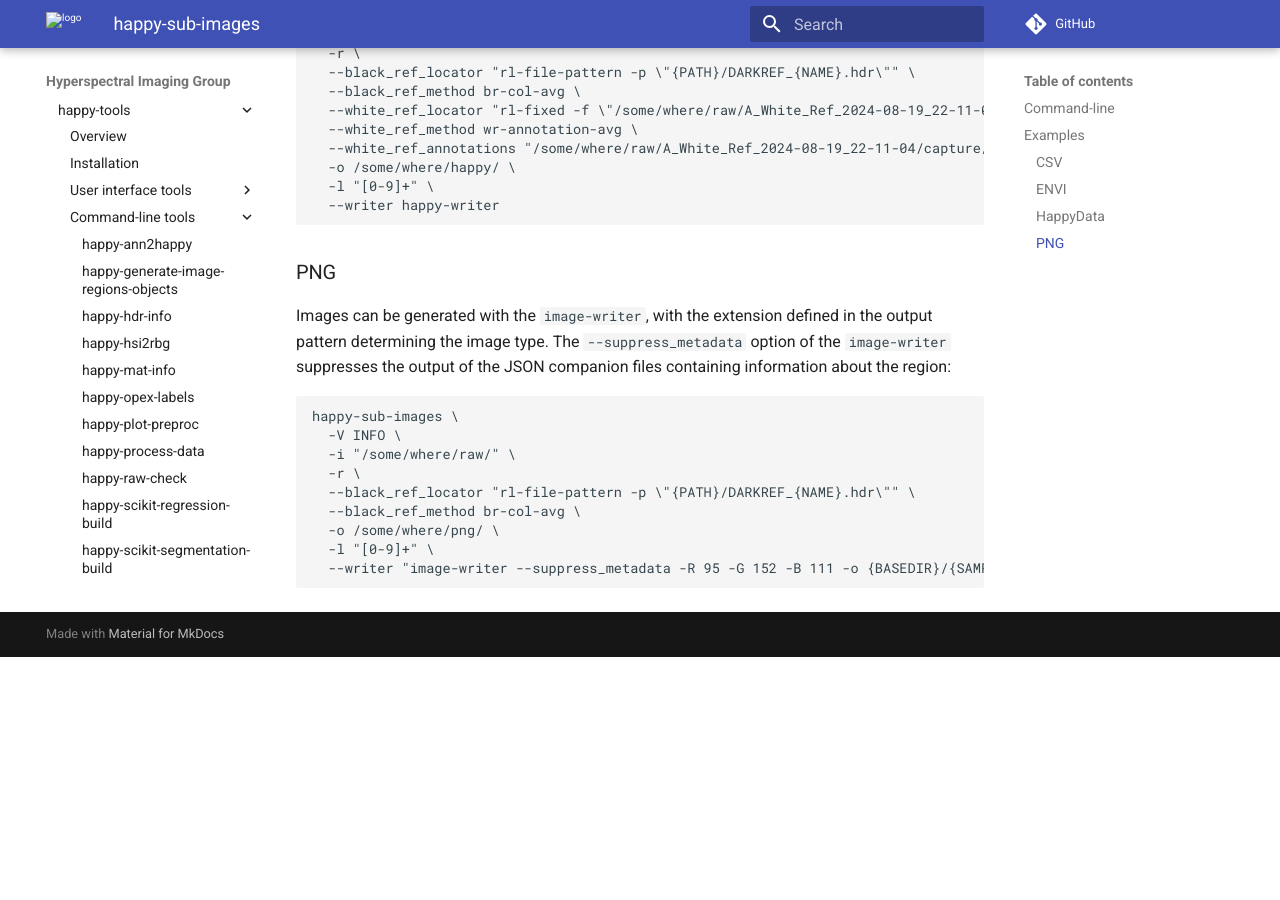
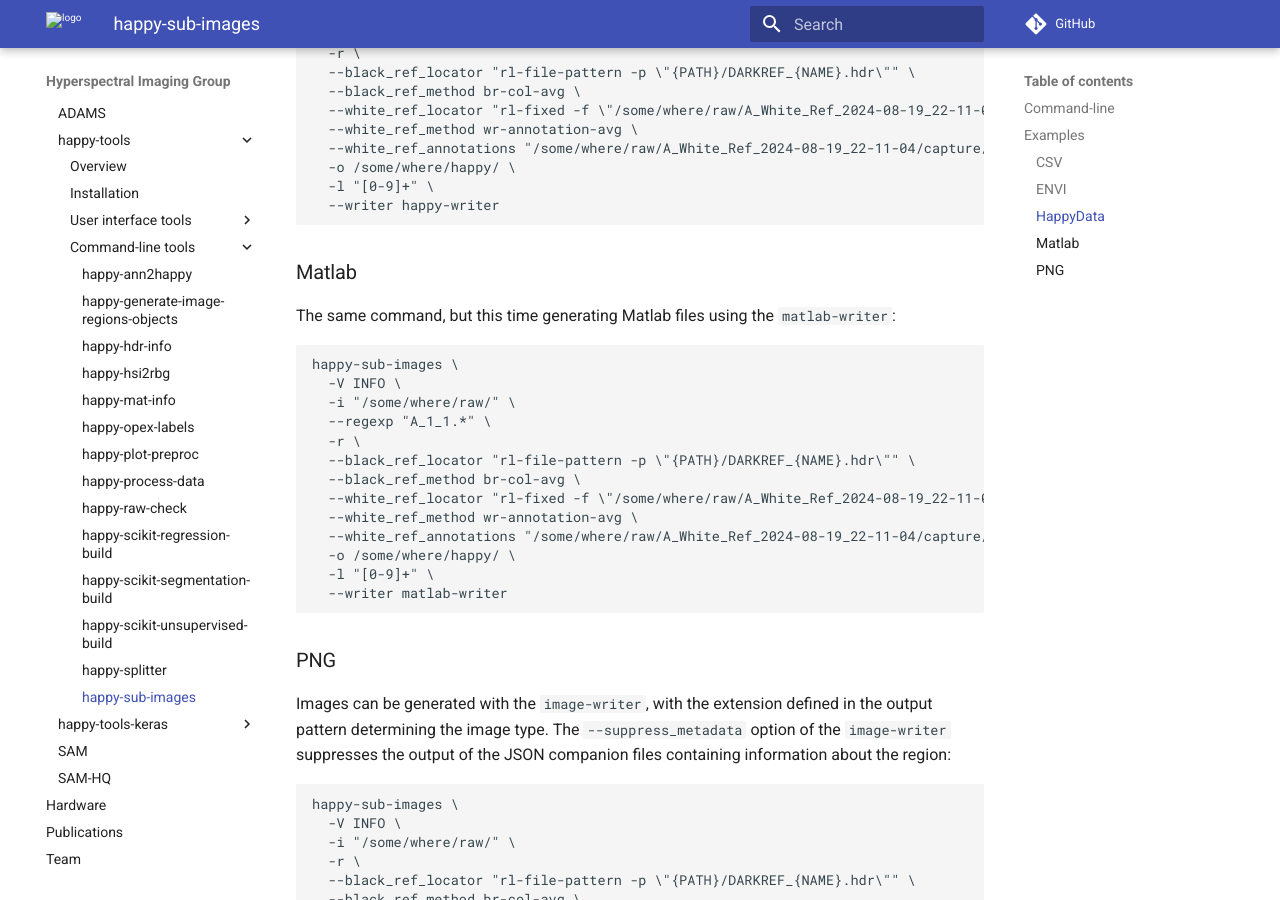
Before and after one commit to wairas/hsi-website, an MkDocs documentation site: the page built from docs/happy/happy_tools/happy-sub-images.md, in a window 1280 px wide and 900 px high, scrolled down 2477 px. Built offline with MkDocs 1.6.1 and Material for MkDocs 9.7.7, drawn with Linux system fonts in a browser that asks for light colours; comment, search, counter and statistics services are not loaded; before the commit the page ends 3134 px from its top, so only the background shows below that.

Commit message:
added example for matlab

````diff
--- a/docs/happy/happy_tools/happy-sub-images.md
+++ b/docs/happy/happy_tools/happy-sub-images.md
@@ -127,6 +127,26 @@
   --writer happy-writer
 ```
 
+## Matlab
+
+The same command, but this time generating Matlab files using the `matlab-writer`:
+
+```bash
+happy-sub-images \
+  -V INFO \
+  -i "/some/where/raw/" \
+  --regexp "A_1_1.*" \
+  -r \
+  --black_ref_locator "rl-file-pattern -p \"{PATH}/DARKREF_{NAME}.hdr\"" \
+  --black_ref_method br-col-avg \
+  --white_ref_locator "rl-fixed -f \"/some/where/raw/A_White_Ref_2024-08-19_22-11-04/capture/A_White_Ref_2024-08-19_22-11-04.hdr\"" \
+  --white_ref_method wr-annotation-avg \
+  --white_ref_annotations "/some/where/raw/A_White_Ref_2024-08-19_22-11-04/capture/A_White_Ref_2024-08-19_22-11-04.json" \
+  -o /some/where/happy/ \
+  -l "[0-9]+" \
+  --writer matlab-writer
+```
+
 ## PNG
 
 Images can be generated with the `image-writer`, with the extension defined in
````
